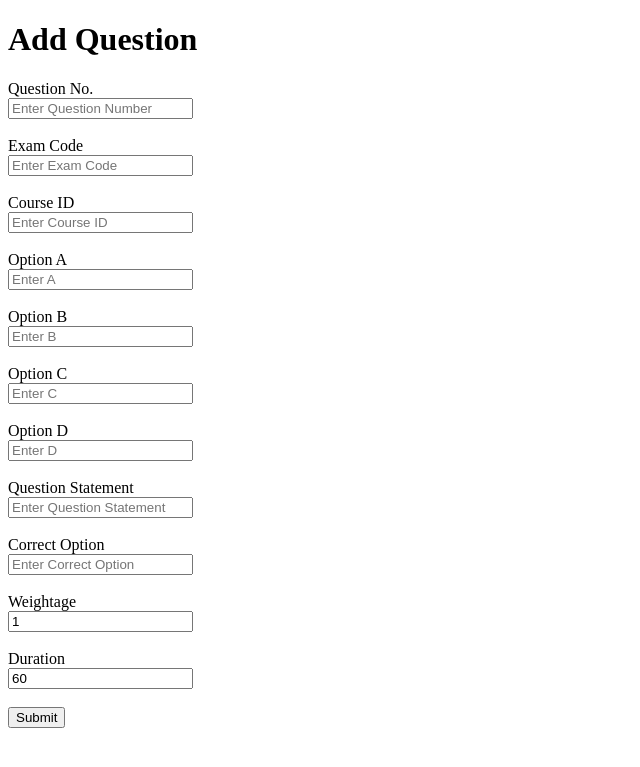
After one commit to KShah2089/frontend, a Node server app: page /add_question in a window 1280 px wide. The commit adds this page. Shown: the top 767 px of the page, without its empty margins (0-640 px from the left). Run offline with Node 20, Linux system fonts and the light colour scheme.

Commit message:
last copy

```diff
--- a/index.js
+++ b/index.js
@@ -5,13 +5,166 @@ var app = express();
 
 var bodyParser = require('body-parser');
 app.use(bodyParser.json());
-app.use(bodyParser.urlencoded( {extended:true} ));
+app.use(bodyParser.urlencoded( {extended:false} ));
 
-app.get('/', function (req, res) {
+app.set('view engine', 'ejs');
+
+const url = require('url');
+
+/******************** HOME SCREEN - LOGIN ********************/
+app.get('/', function(req, res) {
+	res.sendFile(__dirname + '/views/home_screen.html');
+});
+
+app.post('/std', function (req, res) {
+  res.redirect('/student_login');
+});
+app.post('/ic', function (req, res) {
+  res.redirect('/ic_login');
+});
+app.post('/dbm', function (req, res) {
+  res.redirect('/dbm_login');
+});
+
+app.get('/student_login', function(req, res) {
+	res.sendFile(__dirname + '/views/student_login.html');
+});
+app.get('/ic_login', function(req, res) {
+	res.sendFile(__dirname + '/views/ic_login.html');
+});
+app.get('/dbm_login', function(req, res) {
+	res.sendFile(__dirname + '/views/dbm_login.html');
+});
+
+app.post('/student_login', function(req, res) {
+	var s_id = req.body.s_id;
+	var password = req.body.password;
+
+	var sql = "SELECT * FROM student_passwords WHERE s_id = ?";
+	conn.query(sql, s_id, function(req, result) {
+		var s_pwd = result[0].password;
+		if (password === s_pwd)
+			res.redirect('/student_page?s_id='+s_id);
+		else
+			res.send('invalid password, hit return');
+	});
+});
+app.post('/ic_login', function(req, res) {
+	var ic_id = req.body.ic_id;
+	var password = req.body.password;
+
+	var sql = "SELECT * FROM ic_passwords WHERE ic_id = ?";
+	conn.query(sql, ic_id, function(req, result) {
+		var s_pwd = result[0].password;
+		if (password === s_pwd)
+			res.redirect('/ic_page?ic_id='+ic_id);
+		else
+			res.send('invalid password, hit return');
+	});
+});
+app.post('/dbm_login', function(req, res) {
+	var password = req.body.password;
+	if (password === "blank")
+		res.redirect('/dbm_page');
+	else
+		res.send('invalid password, hit return');
+});
+
+/******************** HOME SCREEN - LOGIN ********************/
+
+
+
+
+
+
+
+
+/******************** STUDENT HOME PAGE ********************/
+app.get('/student_page', function(req, res) {
+	var s_id = req.query.s_id;
+	var sql = "CALL courses_opted(?)";
+	// res.send(s_id);
+	// console.log('about to ask query');
+	conn.query(sql, [s_id], function(err, result) {
+		res.render(__dirname + '/views/student_page', {s_id, courses:result[0]});
+		// res.send(result);
+	});
+
+});
+app.post('/student_page', function(req, res) {
+	var s_id = req.query.s_id;
+	var course_id = req.body.course_id;
+	res.redirect(url.format({
+		pathname:'/student_page/course_page',
+		query: {
+			"s_id" : s_id,
+			"course_id" : course_id
+		}
+	}));
+});
+
+app.get('/student_page/course_page', function(req, res) {
+	var s_id = req.query.s_id;
+	var course_id = req.query.course_id;
+
+	var sql = 'CALL upcoming_exams(?, ?)';
+	conn.query(sql, [s_id, course_id], function(err, result) {
+		res.render(__dirname + '/views/course_page', {s_id, course_id, upcoming_exams:result[0]});
+	});
+});
+
+app.post('/student_page/course_page', function(req, res){
+	var s_id = req.query.s_id;
+	var course_id = req.query.course_id;
+	var exam_code = req.body.exam_code;
+	res.redirect(url.format({
+		pathname:'/student_page/course_page/exam',
+		query: {
+			"s_id" : s_id,
+			"course_id": course_id,
+			"exam_code": exam_code
+		}
+	}));
+	// res.send(s_id + " " + course_id + " " + exam_code);
+});
+
+app.get('/student_page/course_page/exam', function(req, res) {
+	var s_id = req.query.s_id;
+	var course_id = req.query.course_id;
+	var exam_code = req.query.exam_code;
+
+	var sql = 'CALL read_questions(?, ?)';
+	conn.query(sql, [exam_code, course_id], function(err, result) {
+		// res.send(result[0]);
+		res.render(__dirname + '/views/exam', {s_id, course_id, exam_code, questions:result[0]});
+	});
+});
+
+
+
+
+
+
+
+
+
+
+
+
+/******************** STUDENT HOME PAGE ********************/
+
+
+
+
+
+/**** higher admin powers ****/
+
+// add course
+app.get('/add_course', function (req, res) {
 	res.sendFile(__dirname + '/views/add_course.html');
 });
 
-app.post('/', function(req, res) {
+app.post('/add_course', function(req, res) {
 	var course_id = req.body.course_id;
 	var name = req.body.name;
 	var units = req.body.units;
@@ -19,8 +172,61 @@ app.post('/', function(req, res) {
 
 	var sql = "CALL create_course(?, ?, ?, ?)";
 	conn.query(sql, [course_id, name, units, ic_id], function(error, result) {
-		res.send('Course Registerd Successfuly. ID: ' + course_id);
+		res.send('Course Registerd Successfuly, course_id: ' + course_id);
 	});
 });
 
+
+
+/**** IC powers ****/
+// add exam
+app.get('/add_exam', function (req, res) {
+	res.sendFile(__dirname + '/views/add_exam.html');
+});
+
+app.post('/add_exam', function(req, res) {
+	var exam_code = req.body.exam_code;
+	var course_id = req.body.course_id;
+	var exam_date = req.body.exam_date;
+	var duration = req.body.duration;
+	var start_time = req.body.start_time;
+
+	var sql = "CALL add_exam(?, ?, ?, ?, ?)";
+	conn.query(sql, [exam_code, course_id, exam_date, duration, start_time], function(error, result) {
+		res.send('Exam Added Successfuly, exam_code: ' + exam_code);
+	});
+});
+
+
+// add question
+app.get('/add_question', function (req, res) {
+	res.sendFile(__dirname + '/views/add_question.html');
+});
+
+app.post('/add_question', function(req, res) {
+	var question_no = req.body.question_no;
+    var exam_code = req.body.exam_code;
+    var course_id = req.body.course_id;
+    var optionA = req.body.optionA;
+    var optionB = req.body.optionB;
+    var optionC = req.body.optionC;
+    var optionD = req.body.optionD;
+    var question_statement = req.body.question_statement;
+    var correct_option = req.body.correct_option;
+    var weightage = req.body.weightage;
+    var duration = req.body.duration;
+
+    var values = [question_no, exam_code, course_id, optionA, optionB, optionC, optionD, question_statement, correct_option, weightage, duration];
+
+	var sql = "CALL add_question(?)";
+	conn.query(sql, [values], function(error, result) {
+		res.send('Question Added Successfuly, q_no: ' + question_no);
+	});
+});
+
+
+
+/**** student powers ****/
+
+
 app.listen(7000);
--- a/package.json
+++ b/package.json
@@ -1,5 +1,6 @@
 {
   "dependencies": {
+    "ejs": "^3.1.6",
     "express": "^4.17.3",
     "mysql": "^2.18.1"
   }
--- a/views/add_course.html
+++ b/views/add_course.html
@@ -11,7 +11,7 @@
 		<label>Course ID</label><br>
         <input type="text" placeholder="Enter Course ID" name="course_id" required><br><br>
       	<label>Course Name</label><br>
-      	<input type="test" placeholder="Enter Course Name" name="name" required><br><br>
+      	<input type="text" placeholder="Enter Course Name" name="name" required><br><br>
 	    <label>Units</label><br>
 	    <input type="number" placeholder="Enter Units" name="units" required><br><br>
 	    <label>Instructor's ID</label><br>
--- /dev/null
+++ b/views/add_question.html
@@ -0,0 +1,36 @@
+<!DOCTYPE html>
+<html>
+<head>
+	<meta charset="utf-8">
+	<meta name="viewport" content="width=device-width, initial-scale=1">
+	<title>Add Question</title>
+</head>
+<body>
+	<h1>Add Question</h1>
+	<form action="" method="POST">
+		<label>Question No.</label><br>
+        <input type="number" placeholder="Enter Question Number" name="question_no" required><br><br>
+		<label>Exam Code</label><br>
+        <input type="number" placeholder="Enter Exam Code" name="exam_code" required><br><br>
+		<label>Course ID</label><br>
+        <input type="text" placeholder="Enter Course ID" name="course_id" required><br><br>
+      	<label>Option A</label><br>
+      	<input type="text" placeholder="Enter A" name="optionA" required><br><br>
+      	<label>Option B</label><br>
+      	<input type="text" placeholder="Enter B" name="optionB" required><br><br>
+      	<label>Option C</label><br>
+      	<input type="text" placeholder="Enter C" name="optionC" required><br><br>
+      	<label>Option D</label><br>
+      	<input type="text" placeholder="Enter D" name="optionD" required><br><br>
+      	<label>Question Statement</label><br>
+      	<input type="text" placeholder="Enter Question Statement" name="question_statement" required><br><br>
+	    <label>Correct Option</label><br>
+      	<input type="text" placeholder="Enter Correct Option" name="correct_option" required><br><br>
+	    <label>Weightage</label><br>
+	    <input type="number" placeholder="Enter Weightage" name="weightage" value=1><br><br>
+	    <label>Duration</label><br>
+	    <input type="number" placeholder="Enter Duration" name="duration" value=60><br><br>
+	    <button type="submit">Submit</button>
+	</form>
+</body>
+</html>
```
Also changed, not shown: views/add_exam.html (added, +24 -0 lines), views/course_page.ejs (added, +39 -0 lines), views/dbm_login.html (added, +16 -0 lines), views/exam.ejs (added, +50 -0 lines), views/home_screen.html (added, +19 -0 lines), views/ic_login.html (added, +18 -0 lines), views/std_responds.html (added, +24 -0 lines), views/student_login.html (added, +18 -0 lines), views/student_page.ejs (added, +44 -0 lines), 1 other file.
